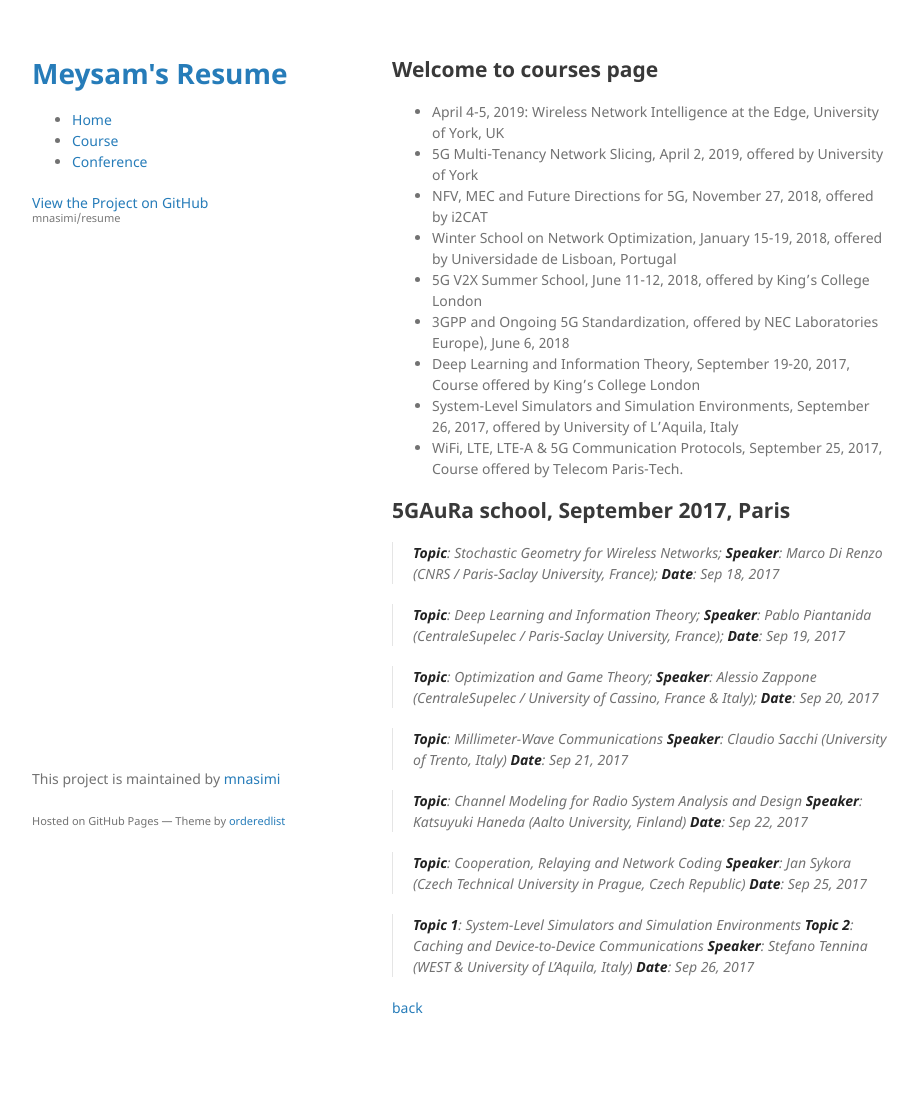
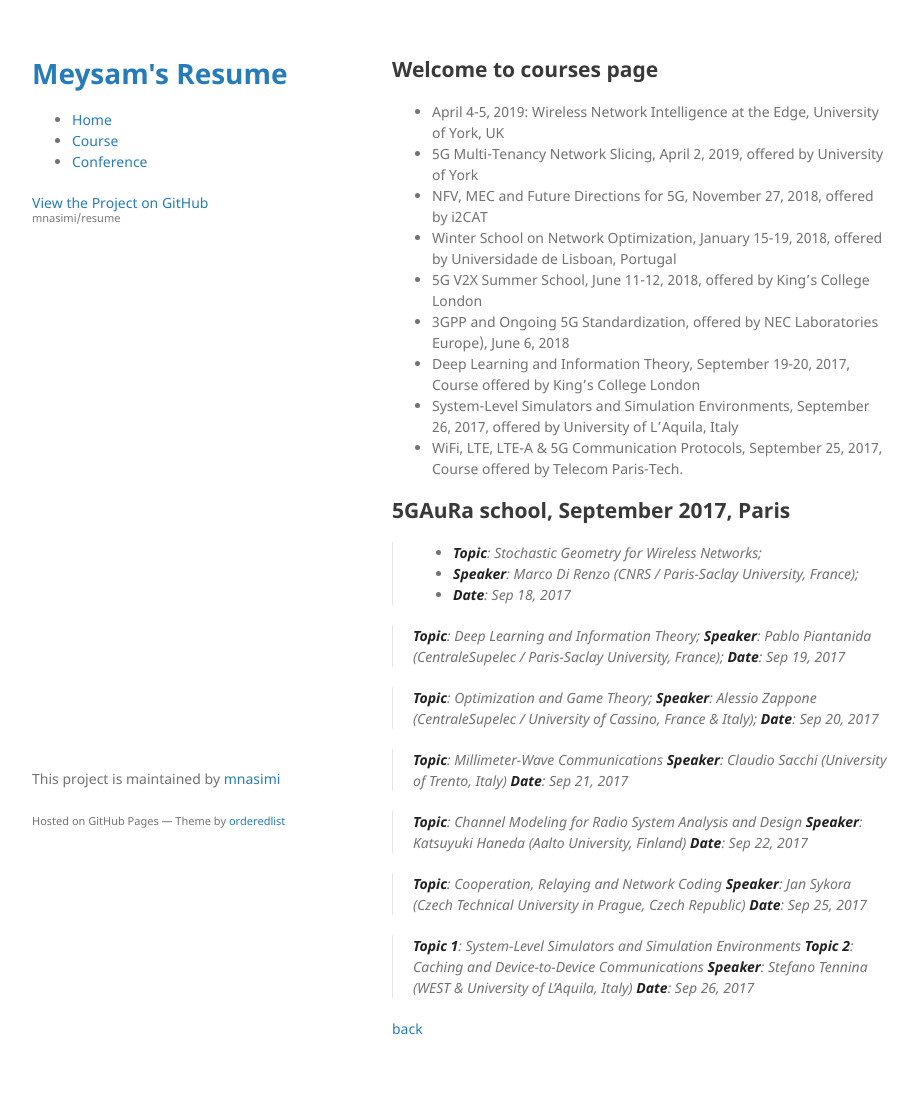
Before and after one commit to mnasimi/resume, a Jekyll site: the page built from course.md, in a window 1280 px wide. Shown: the whole page, without its empty margins (178-1096 px from the left). Built offline with Jekyll 4.4.1, drawn with Linux system fonts in a browser that asks for light colours; the repository's description, which GitHub fills in, is left out; our own code applies the rules of GitHub Pages for plain Markdown files; before the commit the page ends 1088 px from its top, so only the background shows below that.

Commit message:
Update course.md

```diff
--- a/course.md
+++ b/course.md
@@ -17,9 +17,9 @@ layout: default
 
 ## 5GAuRa school, September 2017, Paris
 
-> **Topic**: Stochastic Geometry for Wireless Networks;
-> **Speaker**: Marco Di Renzo (CNRS / Paris-Saclay University, France);
-> **Date**: Sep 18, 2017
+> - **Topic**: Stochastic Geometry for Wireless Networks;
+> - **Speaker**: Marco Di Renzo (CNRS / Paris-Saclay University, France);
+> - **Date**: Sep 18, 2017
 
 
 > **Topic**: Deep Learning and Information Theory;
```
